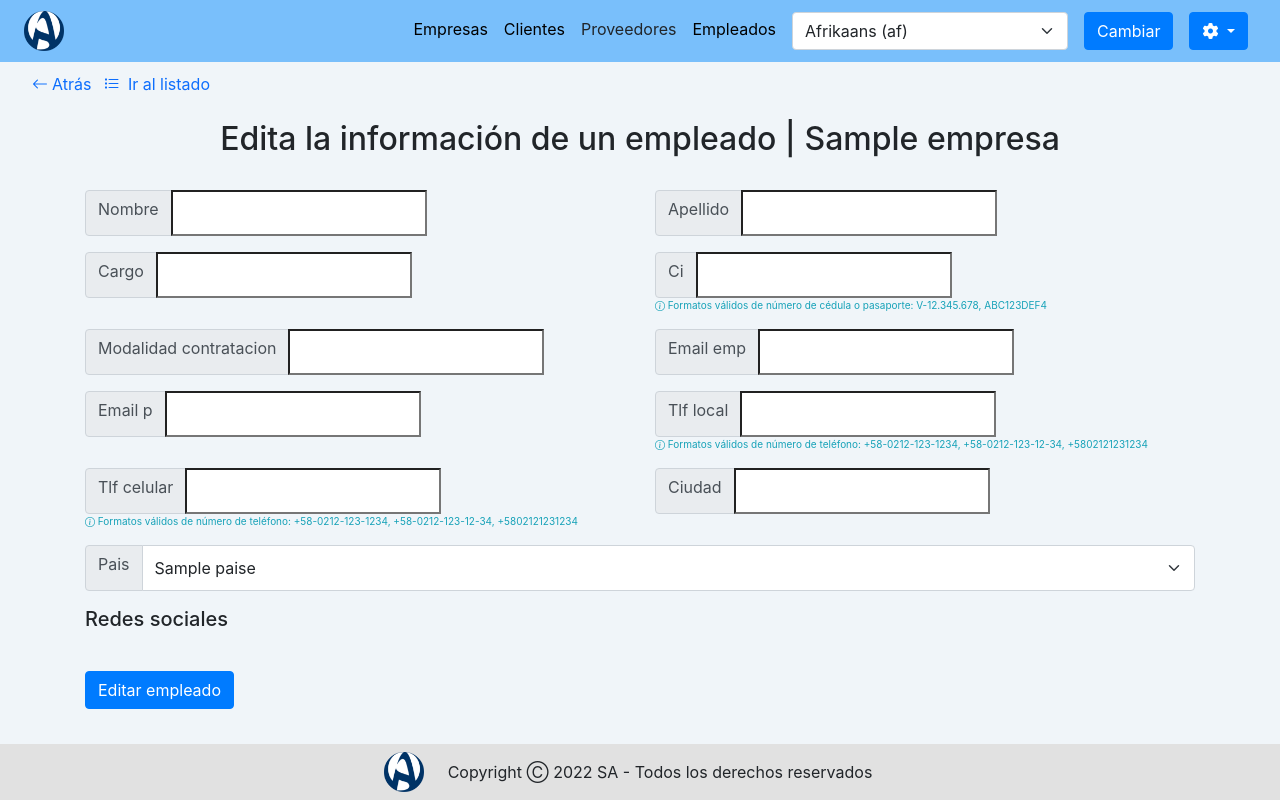
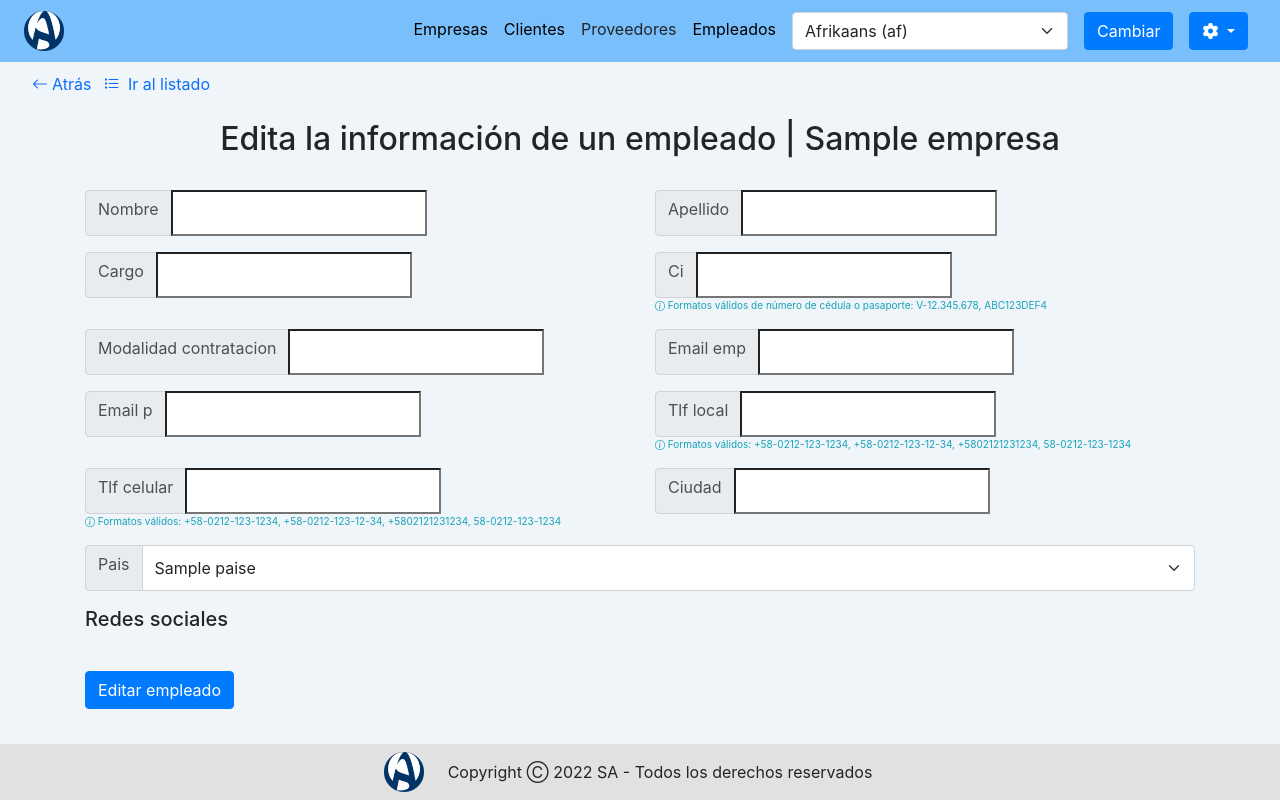
Before and after one commit to ruggieroDaniela/3-lab1-ati2-main, a Django app: template lab_ati/templates/pages/employees/create.html in a window 1280 px wide. Run offline with Django 4.2, Linux system fonts and the light colour scheme; the template is opened without the code that fills it: most values are stand-ins (such as "Sample title", 1, 10 or a date in 2020); form fields are guessed from the names that the template uses; some libraries are stand-ins or nearby versions.

Commit message:
telefonos empresa

```diff
--- a/lab_ati/templates/pages/employees/create.html
+++ b/lab_ati/templates/pages/employees/create.html
@@ -121,7 +121,7 @@
                 <section class="d-flex flex-column">
                     <span class="text-info text-xs">
                         <i class="bi bi-info-circle"></i>
-                        {% trans 'Formatos válidos de número de teléfono: +58-0212-123-1234, +58-0212-123-12-34, +5802121231234' %}
+                        {% trans 'Formatos válidos: +58-0212-123-1234, +58-0212-123-12-34, +5802121231234, 58-0212-123-1234' %}
                     </span>
                     {% for error in form.tlf_local.errors %}
                         <span class="text-danger text-xs">
@@ -142,7 +142,7 @@
                 <section class="d-flex flex-column">
                     <span class="text-info text-xs">
                         <i class="bi bi-info-circle"></i>
-                        {% trans 'Formatos válidos de número de teléfono: +58-0212-123-1234, +58-0212-123-12-34, +5802121231234' %}
+                        {% trans 'Formatos válidos: +58-0212-123-1234, +58-0212-123-12-34, +5802121231234, 58-0212-123-1234' %}
                     </span>
                     {% for error in form.tlf_celular.errors %}
                         <span class="text-danger text-xs">
```
